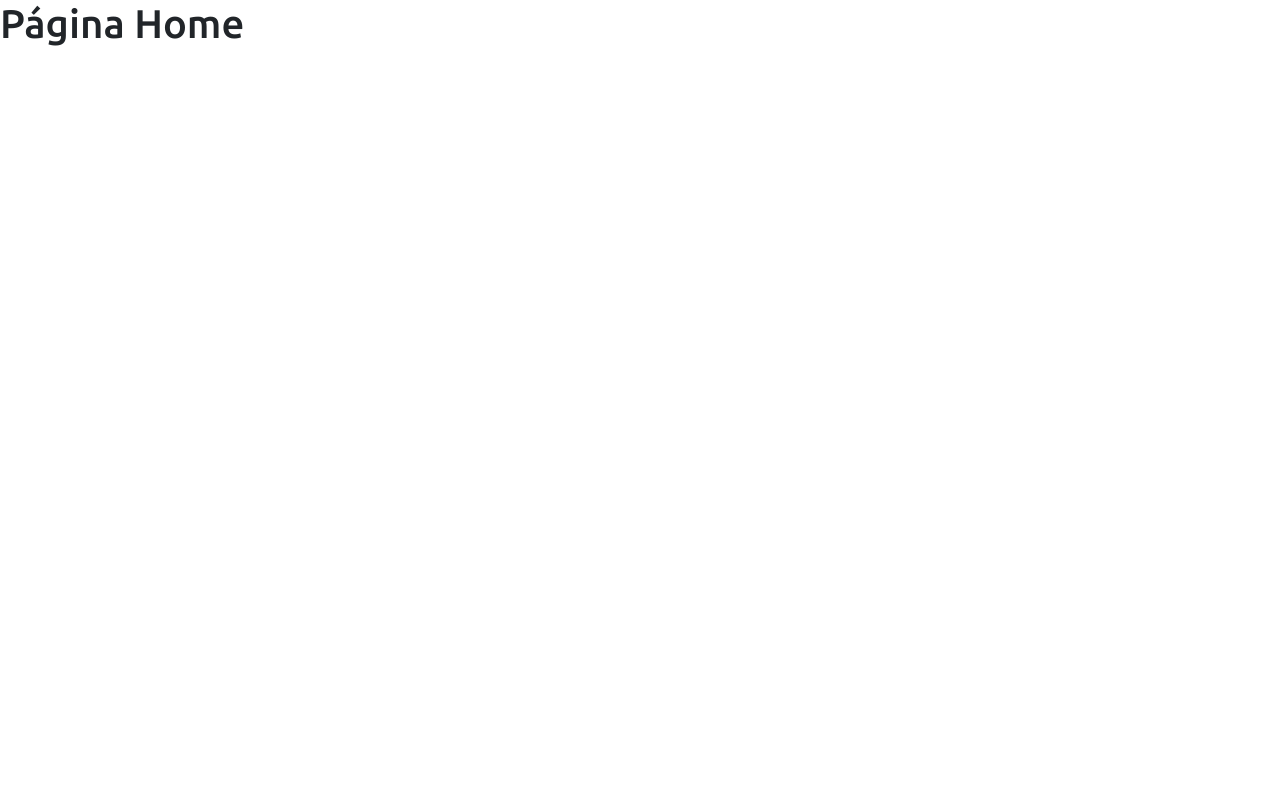
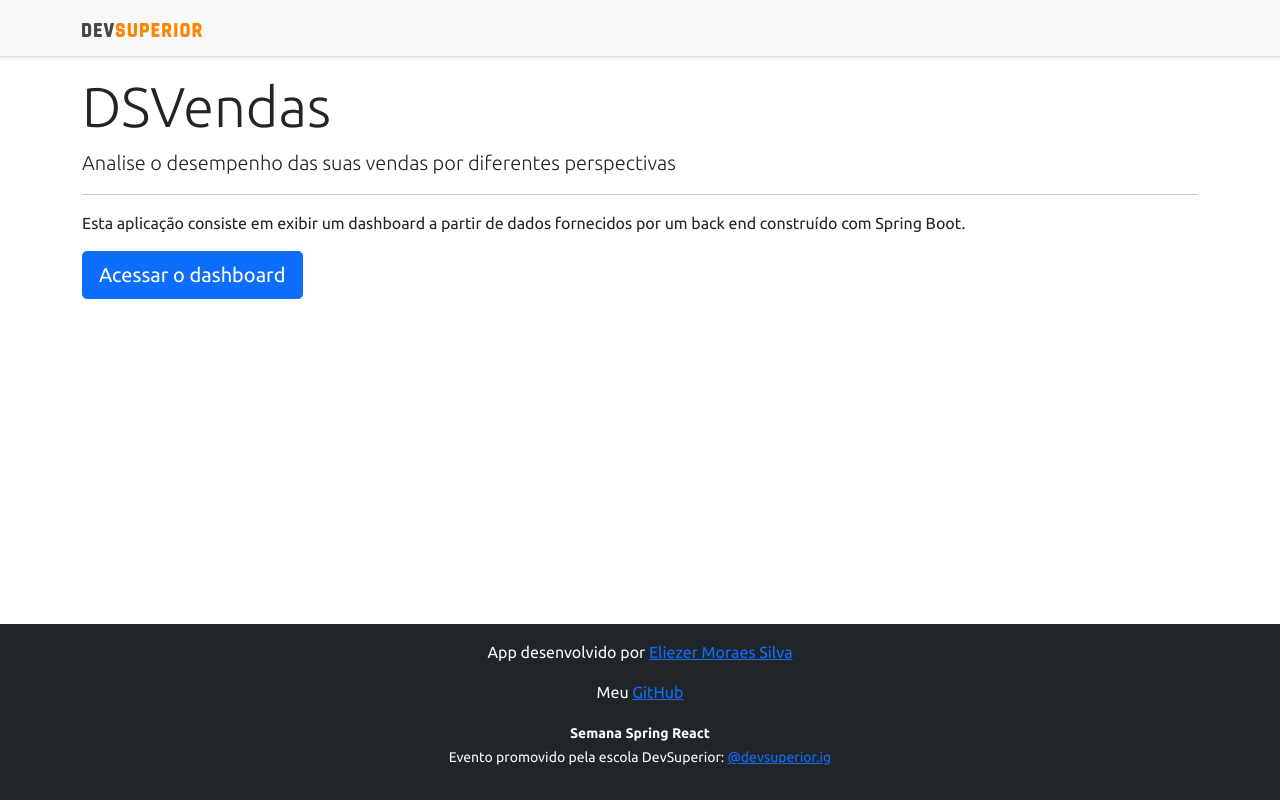
Before and after one commit to eliezermoraesss/projeto-sds5-spring-reactjs, a React (Create React App) app in the folder frontend/: page / in a window 1280 px wide. Built offline with nearby package versions, Linux system fonts and the light colour scheme.

Commit message:
Home, navigation

```diff
--- a/frontend/src/components/NavBar/index.tsx
+++ b/frontend/src/components/NavBar/index.tsx
@@ -1,11 +1,14 @@
 import ImgDsDark from 'assets/img/ds-dark.svg'
+import { Link } from 'react-router-dom';
 
 const NavBar = () => {
     return (
         <div className="d-flex flex-column flex-md-row align-items-center p-3 px-md-4 mb-3 bg-light border-bottom shadow-sm">
         <div className="container">
           <nav className="my-2 my-md-0 mr-md-3">
+            <Link to="/">
             <img src={ImgDsDark} alt="DevSuperior" width="120" />
+            </Link>
           </nav>
         </div>
       </div>
--- a/frontend/src/pages/Dashboard/index.tsx
+++ b/frontend/src/pages/Dashboard/index.tsx
@@ -3,7 +3,6 @@
 import DonutChart from "components/DonutChart";
 import Footer from "components/Footer";
 import NavBar from "components/NavBar";
-
 const Dashboard = () => {
     return (
         <>
--- a/frontend/src/pages/Home/index.tsx
+++ b/frontend/src/pages/Home/index.tsx
@@ -1,10 +1,25 @@
+import Footer from "components/Footer";
+import NavBar from "components/NavBar"
+import { Link } from "react-router-dom";
+
 const Home = () => {
-    return (
-        <div>
-            <h1>Página Home</h1>
+  return (
+    <>
+      <NavBar />
+       <div className="container">
+         <div className="jumbotron">
+          <h1 className="display-4">DSVendas</h1>
+          <p className="lead">Analise o desempenho das suas vendas por diferentes perspectivas</p>
+          <hr/>
+          <p>Esta aplicação consiste em exibir um dashboard a partir de dados fornecidos por um back end construído com Spring Boot.</p>
+          <Link className="btn btn-primary btn-lg" to="/dashboard">
+            Acessar o dashboard
+          </Link>
+         </div>
       </div>
+      <Footer />
+    </>
+  );
+}
 
-    );
-  }
-
-  export default Home;
+export default Home;
```
